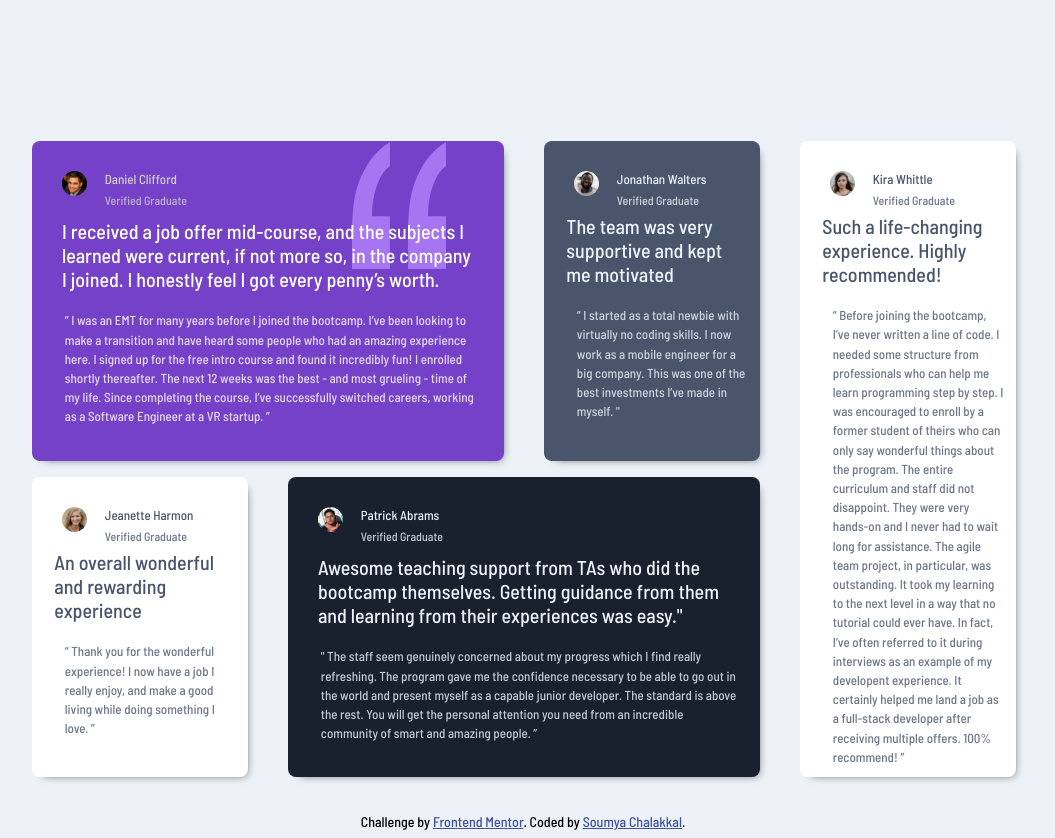
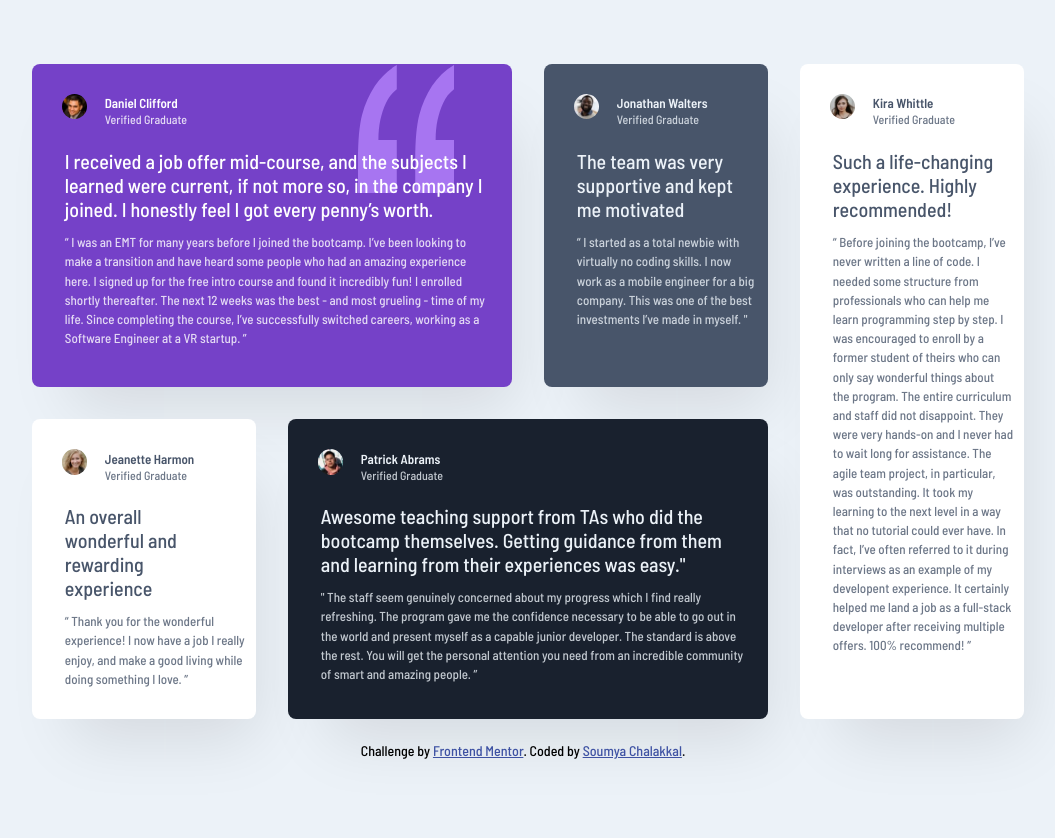
Before and after one commit to csoumya14/Testimonial-grid, a website: page index.html in a window 1280 px wide. Shown: the whole page, without its empty margins (117-1172 px from the left). After the commit the page ends 800 px from the top, so only its background shows below. Drawn offline with Linux system fonts and the light colour scheme.

Commit message:
second commit

```diff
--- a/index.html
+++ b/index.html
@@ -19,12 +19,12 @@
   </head>
   <body>
     <main class="main-section">
-      <figure class="common-testimonial daniel-testimonial">
+      <div class="common-testimonial daniel-testimonial">
         <img src="./images/image-daniel.jpg" alt="picture of a man named Daniel Clifford" />
-        <figcaption>
+        <h5 class="figure-caption">
           Daniel Clifford <br />
           <span>Verified Graduate</span>
-        </figcaption>
+        </h5>
         <p>
           I received a job offer mid-course, and the subjects I learned were current, if not more
           so, in the company I joined. I honestly feel I got every penny’s worth.
@@ -36,37 +36,37 @@
           12 weeks was the best - and most grueling - time of my life. Since completing the course,
           I’ve successfully switched careers, working as a Software Engineer at a VR startup. ”
         </blockquote>
-      </figure>
-      <figure class="common-testimonial jonathan-testimonial">
+      </div>
+      <div class="common-testimonial jonathan-testimonial">
         <img src="./images/image-jonathan.jpg" alt="picture of a man named Jonathan Walters" />
-        <figcaption>
+        <h5 class="figure-caption">
           Jonathan Walters<br />
           <span> Verified Graduate</span>
-        </figcaption>
+        </h5>
         <p>The team was very supportive and kept me motivated</p>
         <blockquote>
           “ I started as a total newbie with virtually no coding skills. I now work as a mobile
           engineer for a big company. This was one of the best investments I’ve made in myself. "
         </blockquote>
-      </figure>
-      <figure class="common-testimonial jeanette-testimonial">
+      </div>
+      <div class="common-testimonial jeanette-testimonial">
         <img src="./images/image-jeanette.jpg" alt="picture of a woman named Jeanette Harmon" />
-        <figcaption>
+        <h5 class="figure-caption">
           Jeanette Harmon<br />
           <span>Verified Graduate</span>
-        </figcaption>
+        </h5>
         <p>An overall wonderful and rewarding experience</p>
         <blockquote>
           “ Thank you for the wonderful experience! I now have a job I really enjoy, and make a good
           living while doing something I love. ”
         </blockquote>
-      </figure>
-      <figure class="common-testimonial patrick-testimonial">
+      </div>
+      <div class="common-testimonial patrick-testimonial">
         <img src="./images/image-patrick.jpg" alt="picture of a man named Patrick Abrams" />
-        <figcaption>
+        <h5 class="figure-caption">
           Patrick Abrams <br />
           <span>Verified Graduate</span>
-        </figcaption>
+        </h5>
         <p>
           Awesome teaching support from TAs who did the bootcamp themselves. Getting guidance from
           them and learning from their experiences was easy."
@@ -77,13 +77,13 @@
           myself as a capable junior developer. The standard is above the rest. You will get the
           personal attention you need from an incredible community of smart and amazing people. ”
         </blockquote>
-      </figure>
-      <figure class="common-testimonial kira-testimonial">
+      </div>
+      <div class="common-testimonial kira-testimonial">
         <img src="./images/image-kira.jpg" alt="picture of a woman named Kira Whittle" />
-        <figcaption>
+        <h5 class="figure-caption">
           Kira Whittle<br />
           <span>Verified Graduate </span>
-        </figcaption>
+        </h5>
         <p>Such a life-changing experience. Highly recommended!</p>
         <blockquote>
           “ Before joining the bootcamp, I’ve never written a line of code. I needed some structure
@@ -96,7 +96,7 @@
           certainly helped me land a job as a full-stack developer after receiving multiple offers.
           100% recommend! ”
         </blockquote>
-      </figure>
+      </div>
     </main>
 
     <div class="attribution">
--- a/testimonial.css
+++ b/testimonial.css
@@ -24,14 +24,17 @@ body {
   border-radius: 8px;
   padding: 2rem;
   margin-left: 5vw;
+  margin-bottom: 7vw;
   width: 70vw;
+  -webkit-box-shadow: 20px 40px 60px -20px rgba(0, 0, 0, 0.1);
+  box-shadow: 20px 40px 60px -20px rgba(0, 0, 0, 0.1);
 }
 .common-testimonial img {
   border-radius: 50px;
   width: 10%;
   position: absolute;
 }
-.common-testimonial figcaption {
+.common-testimonial .figure-caption {
   font-size: 13px;
   margin-left: 3.5rem;
   margin-top: 0.2rem;
@@ -94,6 +97,7 @@ body {
 .attribution {
   font-size: 14px;
   text-align: center;
+  padding-top: 2rem;
 }
 .attribution a {
   color: hsl(228, 45%, 44%);
@@ -109,10 +113,10 @@ body {
   .common-testimonial img {
     width: 8%;
   }
-  .common-testimonial figcaption {
+  .common-testimonial .figure-caption {
     margin-left: 4.2rem;
     margin-top: 0.5rem;
-    line-height: 1.3rem;
+    line-height: 1rem;
   }
 }
 @media only screen and (min-width: 767px) {
@@ -126,45 +130,47 @@ body {
   .common-testimonial img {
     width: 6%;
   }
-  .common-testimonial figcaption {
+  .common-testimonial .figure-caption {
     margin-left: 4rem;
     margin-top: 0.2rem;
-    line-height: 1.3rem;
+    line-height: 1rem;
   }
 }
 @media only screen and (min-width: 1023px) {
   .main-section {
     display: grid;
     grid-template-columns: 25% 25% 25% 25%;
-    grid-template-rows: 50% 47%;
+    grid-template-rows: 50% minmax(auto, 50%);
+    grid-gap: 2rem 2rem;
     justify-items: start;
     margin-left: 11vw;
-    margin-top: 11vw;
-    width: 80vw;
+    margin-top: 5vw;
+    width: 70vw;
   }
   .common-testimonial {
     margin-left: 0%;
     padding: 1em;
-    box-shadow: 5px 5px 10px -7px rgba(0, 0, 0, 0.69);
+    margin-bottom: 0vw;
   }
   .common-testimonial img {
     width: 2%;
     margin-left: 1%;
     margin-top: 1%;
   }
-  .common-testimonial figcaption {
-    margin-top: 0.7rem;
+  .common-testimonial .figure-caption {
+    margin-top: 0.9rem;
     margin-left: 3.5rem;
+    line-height: 1rem;
   }
   .common-testimonial p {
-    margin-left: 3%;
+    margin-left: 1rem;
     width: 95%;
-    margin-top: 2%;
+    margin-top: 1rem;
   }
   .common-testimonial blockquote {
     width: 95%;
     margin-left: 1rem;
-    margin-top: 0%;
+    margin-top: -0.5rem;
     font-size: 13px;
     line-height: 1.2rem;
     font-weight: normal;
@@ -177,6 +183,7 @@ body {
     background-position: 85% top;
     background-size: 20% 40%;
   }
+
   .jonathan-testimonial {
     margin-top: 0%;
     grid-row: 1/2;
@@ -190,11 +197,15 @@ body {
     grid-column: 4/5;
     width: auto;
   }
+
   .jeanette-testimonial {
     grid-row: 2/3;
     grid-column: 1/2;
     width: auto;
     margin-top: 0%;
+  }
+  .jeanette-testimonial p {
+    width: 80%;
   }
   .patrick-testimonial {
     grid-row: 2/3;
```
Also changed, not shown: design/desktop-design.jpg (added), design/desktop-preview.jpg (added), design/mobile-design.jpg (added), dist/index.html, 5 other files.
